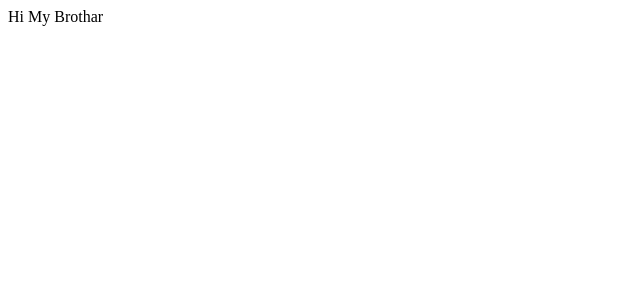
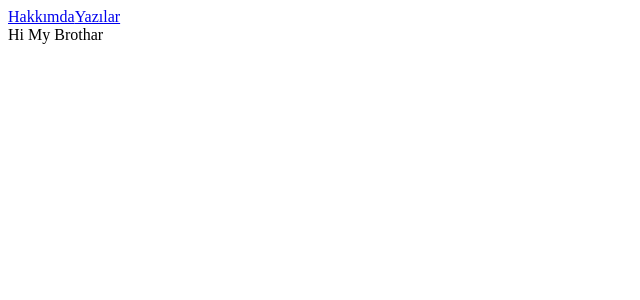
Before and after one commit to Bekirerdem/next-blog, a Next.js app: page /blog in a window 1280 px wide. Shown: the top 300 px of the page, without its empty margins (0-640 px from the left). Built offline with nearby package versions, Linux system fonts and the light colour scheme.

Commit message:
appJs eklendi

```diff
--- a/pages/_app.js
+++ b/pages/_app.js
@@ -1,7 +1,15 @@
 import "tailwindcss/tailwind.css";
+import Header from "../components/header";
 
 function MyApp({ Component, pageProps }) {
-  return <Component {...pageProps} />;
+  return (
+    <>
+      <Header />
+      <main>
+        <Component {...pageProps} />
+      </main>
+    </>
+  );
 }
 
 export default MyApp;
```
